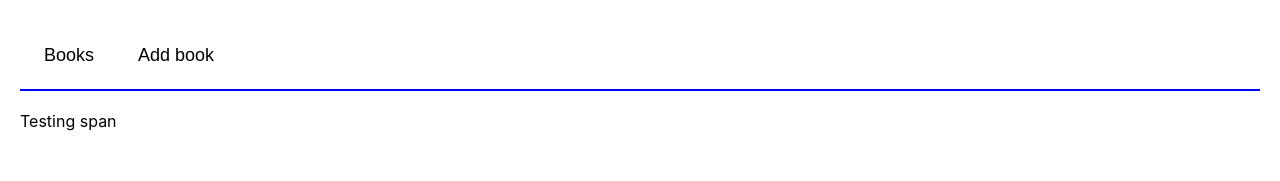
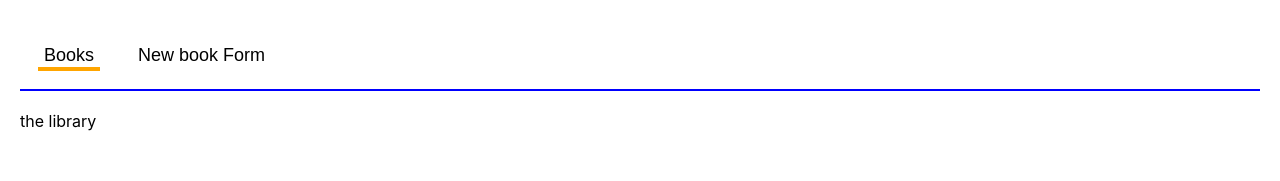
Before and after one commit to ymeynot45/library_with_react, a React (Create React App) app: page / in a window 1280 px wide. Shown: the top 181 px of the page. Built offline with nearby package versions, Linux system fonts and the light colour scheme.

Commit message:
nav buttons are working

```diff
--- a/src/App.css
+++ b/src/App.css
@@ -21,7 +21,7 @@
   cursor: pointer;
 }
 
-.App-nav-button{
+.App-nav-tab{
   list-style: none;
   display: inline-block;
   margin-right: 32px;
@@ -29,6 +29,14 @@
   border-bottom: 4px solid transparent;
 }
 
+.App-nav-tab button:hover{
+  color: gray;
+}
+
+.App-nav-tab.selected {
+  border-bottom-color: orange;
+}
+
 .App-content{
   margin: 0 20px;
 }
--- a/src/App.js
+++ b/src/App.js
@@ -1,16 +1,30 @@
-import React from "react";
+import React, { useState} from "react";
 import Nav from "./Nav.js";
 import "./App.css";
 
 const App = () => {
+  const [activeTab, setActiveTab] = useState('library');
   return(
     <div className='App'>
-      <Nav />
+      <Nav
+          activeTab={activeTab}
+          onTabChange={setActiveTab}
+      />
       <main className="App-content">
-        <span>Testing span</span>
+        <Content tab={activeTab}/>
       </main>
     </div>
   )
 };
 
+const Content = ({tab}) => {
+  switch (tab){
+    default:
+    case 'library':
+      return <span> the library</span>
+    case 'NewBookForm':
+      return <span> Add new book</span>
+  }
+}
+
 export default App;
--- a/src/Nav.js
+++ b/src/Nav.js
@@ -1,16 +1,28 @@
 import React from "react";
 
-const Nav = () => (
+const Nav = ({activeTab, onTabChange}) => {
+
+    const itemClass = tabName =>
+        `App-nav-tab ${
+            activeTab === tabName ? 'selected' : ''
+        }`;
+
+    return (
         <nav className="App-nav">
             <ul>
-            <li className="App-nav-button">
-                <button>Books</button>
+                <li className={itemClass('library')}>
+                    <button onClick={() => onTabChange('library')}>
+                        Books
+                    </button>
                 </li>
-            <li className="App-nav-button">
-                <button>Add book</button>
+                <li className={itemClass('NewBookForm')}>
+                    <button onClick={() =>onTabChange('NewBookForm')}>
+                        New book Form
+                    </button>
                 </li>
             </ul>
         </nav>
-);
+    )
+};
 
 export default Nav;
```
Lines whose indentation alone changed are shown as unchanged.
